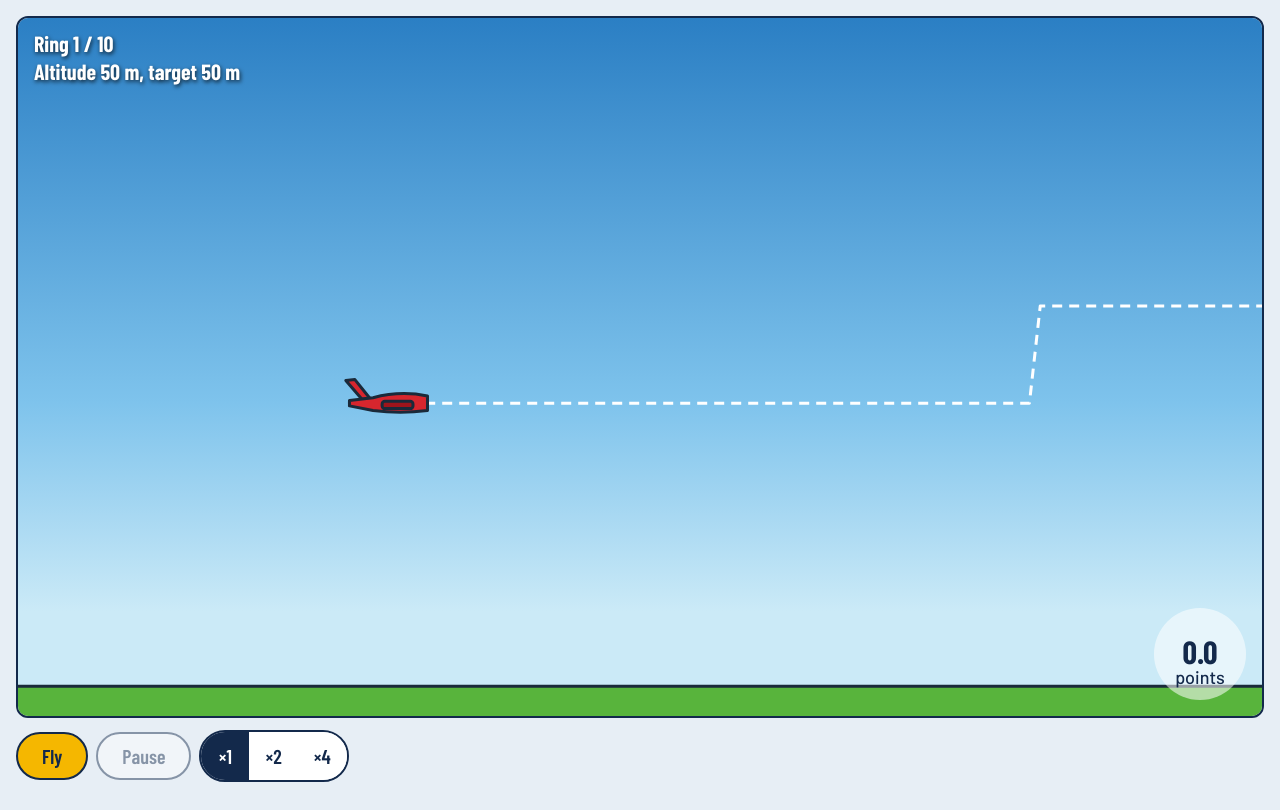
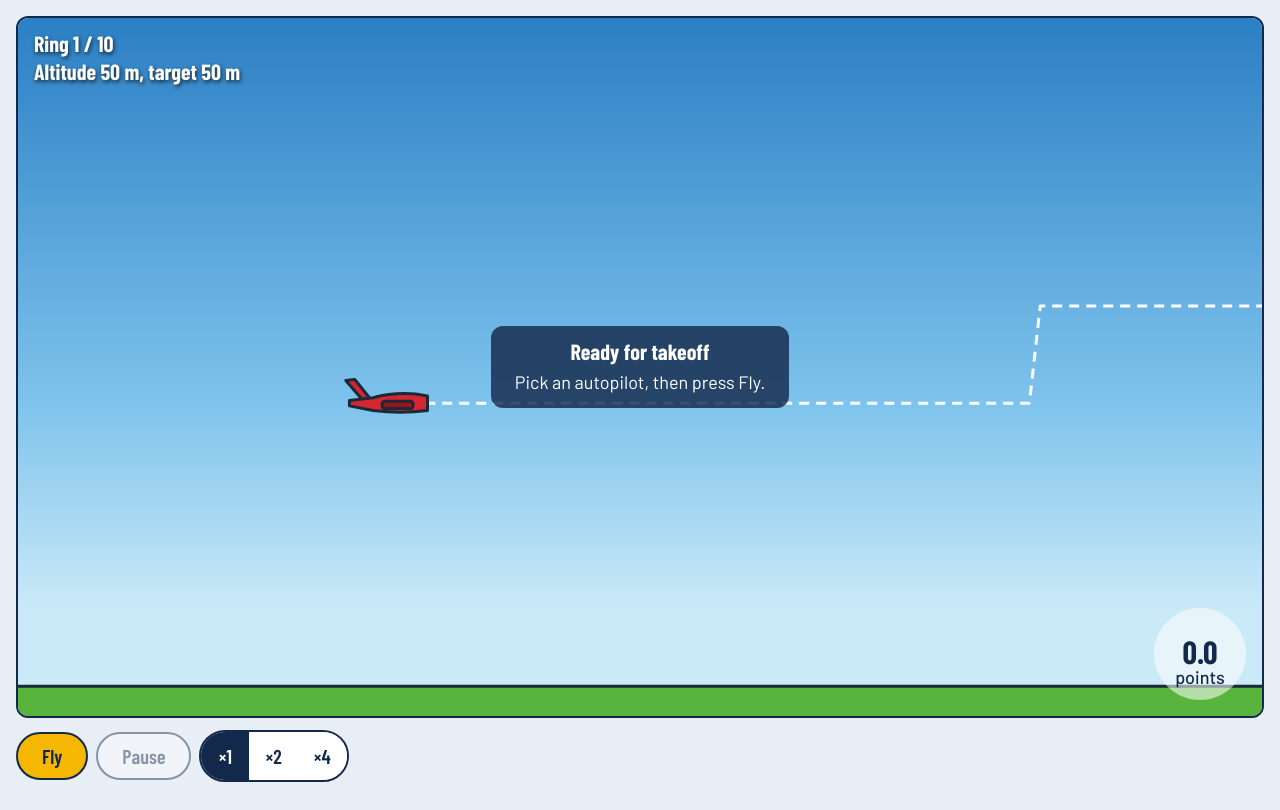
Before and after one commit to WarutC/autopilot-academy, a website built with Vite: page index.html in a window 1280 px wide. Built offline with nearby package versions, Linux system fonts and the light colour scheme; what vitest would draw is missing.

Commit message:
Show flight banners over the scene
Add a navy banner over the scene for Ready for takeoff, Paused, Crashed
and Mission complete, with points and rings shown separately. A polite
status region announces it, and it never takes input.

Add a dev-server-only ?controller=dive switch that flies a full-dive
test controller so the Crashed banner can be seen; production builds
leave it out.

Co-Authored-By: Claude Opus 5.5 <noreply@anthropic.com>

```diff
--- a/src/main.ts
+++ b/src/main.ts
@@ -2,9 +2,10 @@ import './styles/tokens.css'
 import './styles/layout.css'
 import { defaultParams, findAlgorithm } from './algorithms/index.ts'
 import { draw as drawScene } from './render/scene.ts'
-import { createRun } from './sim/run.ts'
+import { createRun, type Run, type RunPlayer } from './sim/run.ts'
 import type { Snapshot } from './sim/types.ts'
-import { createFlight } from './ui/flight.ts'
+import { bannerContent, createBanner } from './ui/banner.ts'
+import { createFlight, type Phase } from './ui/flight.ts'
 import { createScoreMirror } from './ui/score-mirror.ts'
 import { loadTheme, watchTheme } from './ui/theme.ts'
 import { createToolbar } from './ui/toolbar.ts'
@@ -13,14 +14,18 @@ const canvas = document.createElement('canvas')
 canvas.className = 'scene'
 canvas.setAttribute('role', 'img')
 canvas.setAttribute('aria-label', 'Flight scene')
+const banner = createBanner(document)
+const stage = document.createElement('div')
+stage.className = 'stage'
+stage.append(canvas, banner.element)
 const app = document.querySelector('#app')!
-app.append(canvas)
+app.append(stage)
 const ctx = canvas.getContext('2d')!
 
 const pid = findAlgorithm('pid')!
-const flight = createFlight(() =>
-  createRun({ course: 101, mode: 'autopilot', player: { algorithm: pid, params: defaultParams(pid) } }),
-)
+/** The player's autopilot; each Fly starts a run with the current one. */
+let player: RunPlayer = { algorithm: pid, params: defaultParams(pid) }
+const flight = createFlight(() => createRun({ course: 101, mode: 'autopilot', player }))
 
 const toolbar = createToolbar(document, {
   fly() {
@@ -54,8 +59,17 @@ function requestDraw(): void {
   needsDraw = true
 }
 
+let bannerPhase: Phase | undefined
+let bannerRun: Run | undefined
+
 function syncToolbar(): void {
   toolbar.update(flight.phase, flight.speed)
+  // The banner depends only on the phase and the run's result, so recompute it when either changes.
+  if (flight.phase !== bannerPhase || flight.run !== bannerRun) {
+    bannerPhase = flight.phase
+    bannerRun = flight.run
+    banner.update(bannerContent(flight.phase, flight.run.result('player')))
+  }
 }
 
 function draw(): void {
@@ -99,6 +113,8 @@ function watchPixelRatio(): void {
 }
 
 async function start(): Promise<void> {
+  // Show the Ready banner now; the dev-only imports below may take a moment.
+  syncToolbar()
   const query = new URLSearchParams(location.search)
   if (import.meta.env.DEV && query.has('fixture')) {
     const { FIXTURE_ID, fixtureSnapshot } = await import('./render/fixture.ts')
@@ -108,6 +124,10 @@ async function start(): Promise<void> {
       fixture = fixtureSnapshot(flown ? Number(flown) : undefined)
       canvas.dataset.fixture = FIXTURE_ID
     }
+  }
+  if (import.meta.env.DEV && query.get('controller') === 'dive') {
+    const { DIVE } = await import('./ui/dive.ts')
+    player = { algorithm: DIVE, params: {} }
   }
   watchTheme(() => {
     theme = loadTheme()
--- a/src/styles/layout.css
+++ b/src/styles/layout.css
@@ -106,3 +106,37 @@ body {
   position: relative;
   z-index: 1;
 }
+
+/* The scene and the banner over it. */
+.stage {
+  position: relative;
+}
+
+/* The live region covers the scene; it is never hidden, so changes are announced. */
+.banner-region {
+  position: absolute;
+  inset: 0;
+  display: grid;
+  place-items: center;
+  pointer-events: none;
+}
+
+.banner {
+  box-sizing: border-box;
+  max-width: min(86%, 420px);
+  padding: 12px 24px;
+  background: rgba(19, 41, 75, 0.82);
+  color: #ffffff;
+  border-radius: 12px;
+  text-align: center;
+}
+
+.banner-title {
+  margin: 0;
+  font: var(--type-heading);
+}
+
+.banner-body {
+  margin: 4px 0 0;
+  font: var(--type-body);
+}
--- /dev/null
+++ b/src/ui/banner.ts
@@ -0,0 +1,67 @@
+// The banner over the scene: Ready for takeoff, Paused, Crashed or Mission
+// complete. A persistent live region announces it; the visible box inside it
+// is added or removed, and never takes input.
+
+import { ringsPassed, type PlaneResult } from '../sim/scoring.ts'
+import type { Phase } from './flight.ts'
+
+export interface BannerContent {
+  readonly title: string
+  readonly body: string
+}
+
+/** What the banner says for a phase and the player's result; undefined hides it. */
+export function bannerContent(phase: Phase, result: PlaneResult | undefined): BannerContent | undefined {
+  if (phase === 'ready') return { title: 'Ready for takeoff', body: 'Pick an autopilot, then press Fly.' }
+  if (phase === 'paused') return { title: 'Paused', body: 'Retune freely. Changes apply the moment you resume.' }
+  if (phase !== 'ended' || !result) return undefined
+  if (result.status === 'crashed') {
+    return { title: 'Crashed', body: 'The aircraft left the safe altitude band. Retune and fly again.' }
+  }
+  if (result.status === 'finished') {
+    const passed = ringsPassed(result.results)
+    return {
+      title: 'Mission complete',
+      body: `${result.points.toFixed(1)} points, ${passed} of ${result.ringsTotal} rings.`,
+    }
+  }
+  return undefined
+}
+
+export interface Banner {
+  /** The live region; it stays in the DOM and covers the scene without taking input. */
+  readonly element: HTMLElement
+  /** Shows `content`, or removes the box when undefined; unchanged content is not rewritten. */
+  update(content: BannerContent | undefined): void
+}
+
+export function createBanner(doc: Document): Banner {
+  const element = doc.createElement('div')
+  element.className = 'banner-region'
+  element.setAttribute('role', 'status')
+  element.setAttribute('aria-live', 'polite')
+  element.setAttribute('aria-atomic', 'true')
+  let shown: BannerContent | undefined
+
+  return {
+    element,
+    update(content) {
+      if (content?.title === shown?.title && content?.body === shown?.body) return
+      shown = content
+      if (!content) {
+        element.replaceChildren()
+        return
+      }
+      const box = doc.createElement('div')
+      box.className = 'banner'
+      const title = doc.createElement('h2')
+      title.className = 'banner-title'
+      title.textContent = content.title
+      const body = doc.createElement('p')
+      body.className = 'banner-body'
+      body.textContent = content.body
+      box.append(title, body)
+      element.replaceChildren(box)
+    },
+  }
+}
--- /dev/null
+++ b/src/ui/dive.ts
@@ -0,0 +1,9 @@
+// A test algorithm that holds full dive on every tick, so a flight crashes.
+// Loaded only from the dev server, by `?controller=dive`; never in a build.
+
+import type { RunAlgorithm } from '../sim/run.ts'
+
+export const DIVE: RunAlgorithm = {
+  id: 'dive',
+  create: () => ({ compute: () => -1 }),
+}
```
Also changed, not shown: src/ui/banner.test.ts (added, +188 -0 lines).
